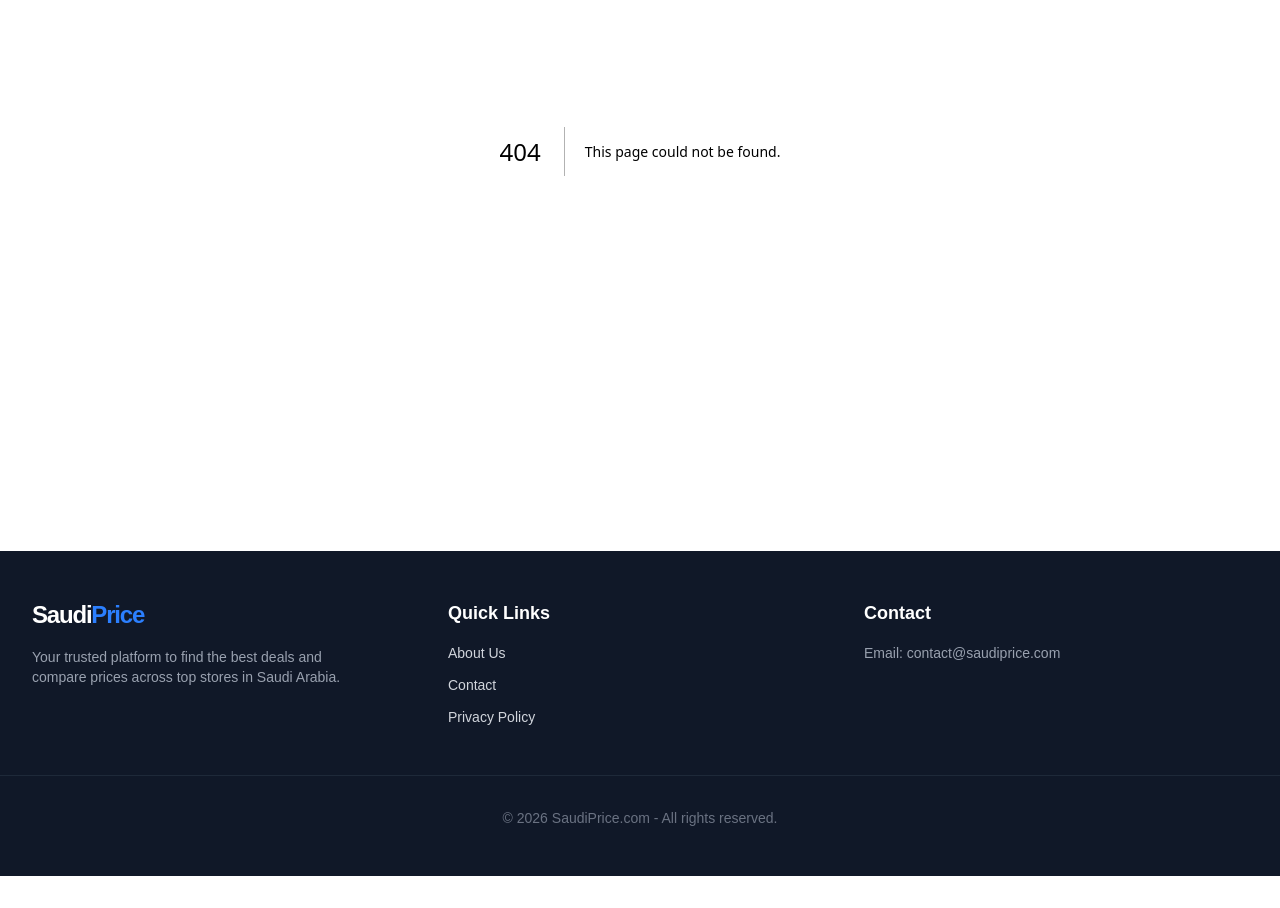
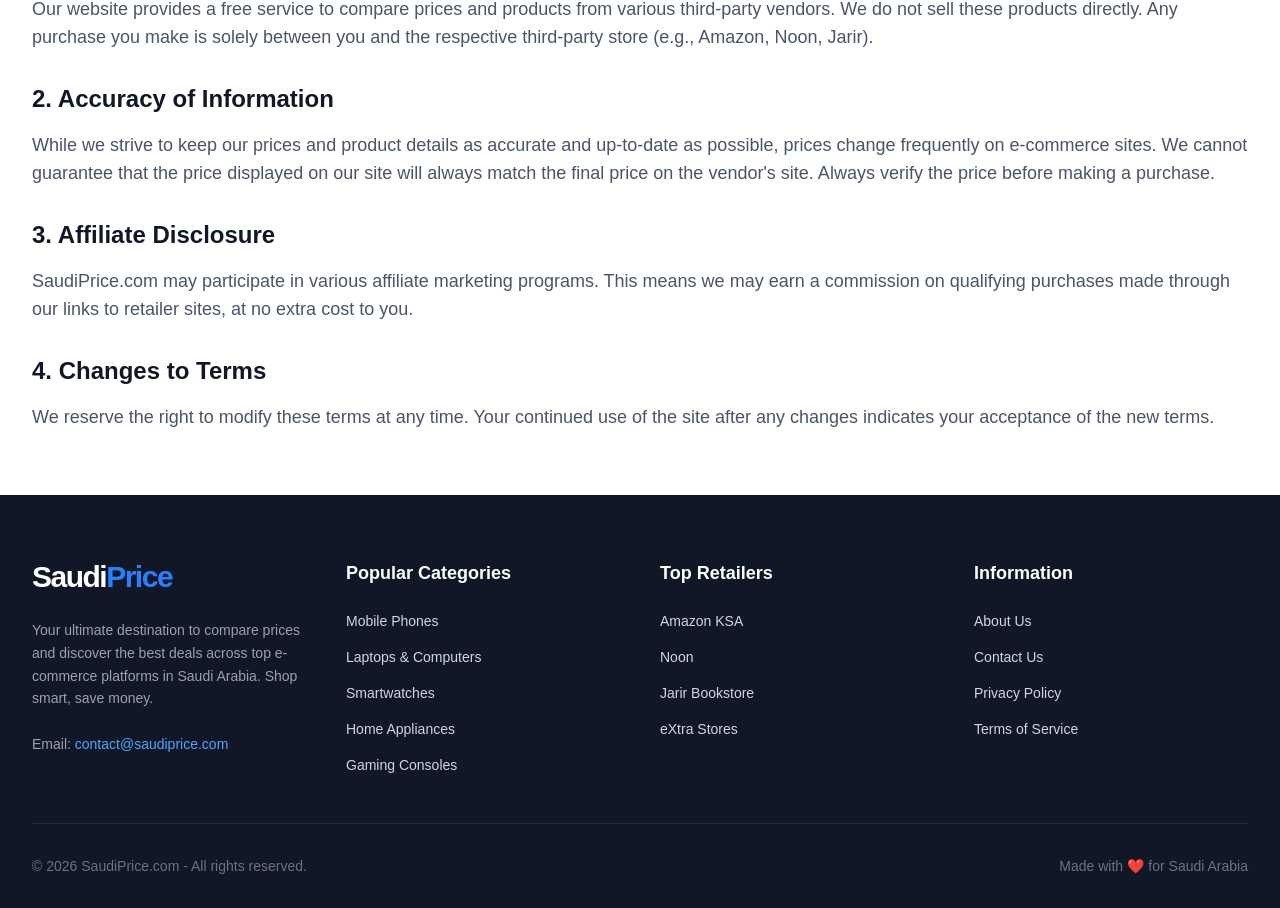
Before and after one commit to DiGiSaudia/saudiprice, a Next.js app: page /terms in a window 1280 px wide. Before the commit this address had no page. Shown: the part 313-1221 px from the top of the page. Before the commit the page ends 1189 px from the top, so only its background shows below. Built offline with nearby package versions, Linux system fonts and the light colour scheme.

Commit message:
Upgraded Footer and added Terms of Service page

```diff
--- a/app/components/Footer.tsx
+++ b/app/components/Footer.tsx
@@ -2,36 +2,64 @@
 
 export default function Footer() {
   return (
-    <footer className="bg-gray-900 text-gray-300 py-12 mt-auto">
-      <div className="max-w-7xl mx-auto px-4 sm:px-6 lg:px-8 grid grid-cols-1 md:grid-cols-3 gap-8">
+    <footer className="bg-gray-900 text-gray-300 pt-16 pb-8 mt-auto">
+      <div className="max-w-7xl mx-auto px-4 sm:px-6 lg:px-8">
+        <div className="grid grid-cols-1 md:grid-cols-2 lg:grid-cols-4 gap-10 mb-12">
 
+          {/* Column 1: Brand Info */}
           <div>
-          <h3 className="text-2xl font-black text-white mb-4 tracking-tighter">
+            <h3 className="text-3xl font-black text-white mb-6 tracking-tighter">
               Saudi<span className="text-blue-500">Price</span>
             </h3>
-          <p className="text-sm text-gray-400 max-w-xs">
-            Your trusted platform to find the best deals and compare prices across top stores in Saudi Arabia.
+            <p className="text-sm text-gray-400 leading-relaxed mb-6">
+              Your ultimate destination to compare prices and discover the best deals across top e-commerce platforms in Saudi Arabia. Shop smart, save money.
+            </p>
+            <p className="text-sm font-medium text-gray-400">
+              Email: <a href="mailto:contact@saudiprice.com" className="text-blue-400 hover:text-blue-300">contact@saudiprice.com</a>
             </p>
           </div>
 
+          {/* Column 2: Popular Categories */}
           <div>
-          <h3 className="text-lg font-bold text-white mb-4">Quick Links</h3>
-          <ul className="space-y-3 text-sm font-medium">
-            <li><Link href="/about" className="hover:text-white transition-colors">About Us</Link></li>
-            <li><Link href="/contact" className="hover:text-white transition-colors">Contact</Link></li>
-            <li><Link href="/privacy" className="hover:text-white transition-colors">Privacy Policy</Link></li>
+            <h3 className="text-lg font-bold text-white mb-6">Popular Categories</h3>
+            <ul className="space-y-4 text-sm font-medium">
+              <li><Link href="/" className="hover:text-white hover:underline transition-all">Mobile Phones</Link></li>
+              <li><Link href="/" className="hover:text-white hover:underline transition-all">Laptops & Computers</Link></li>
+              <li><Link href="/" className="hover:text-white hover:underline transition-all">Smartwatches</Link></li>
+              <li><Link href="/" className="hover:text-white hover:underline transition-all">Home Appliances</Link></li>
+              <li><Link href="/" className="hover:text-white hover:underline transition-all">Gaming Consoles</Link></li>
             </ul>
           </div>
 
+          {/* Column 3: Top Retailers */}
           <div>
-          <h3 className="text-lg font-bold text-white mb-4">Contact</h3>
-          <p className="text-sm text-gray-400 font-medium">Email: contact@saudiprice.com</p>
+            <h3 className="text-lg font-bold text-white mb-6">Top Retailers</h3>
+            <ul className="space-y-4 text-sm font-medium">
+              <li><Link href="/" className="hover:text-white hover:underline transition-all">Amazon KSA</Link></li>
+              <li><Link href="/" className="hover:text-white hover:underline transition-all">Noon</Link></li>
+              <li><Link href="/" className="hover:text-white hover:underline transition-all">Jarir Bookstore</Link></li>
+              <li><Link href="/" className="hover:text-white hover:underline transition-all">eXtra Stores</Link></li>
+            </ul>
+          </div>
+
+          {/* Column 4: Legal & Help */}
+          <div>
+            <h3 className="text-lg font-bold text-white mb-6">Information</h3>
+            <ul className="space-y-4 text-sm font-medium">
+              <li><Link href="/about" className="hover:text-white hover:underline transition-all">About Us</Link></li>
+              <li><Link href="/contact" className="hover:text-white hover:underline transition-all">Contact Us</Link></li>
+              <li><Link href="/privacy" className="hover:text-white hover:underline transition-all">Privacy Policy</Link></li>
+              <li><Link href="/terms" className="hover:text-white hover:underline transition-all">Terms of Service</Link></li>
+            </ul>
           </div>
 
         </div>
 
-      <div className="text-center text-sm font-medium text-gray-500 mt-12 pt-8 border-t border-gray-800">
-        &copy; {new Date().getFullYear()} SaudiPrice.com - All rights reserved.
+        {/* Bottom Copyright */}
+        <div className="text-center text-sm font-medium text-gray-500 pt-8 border-t border-gray-800 flex flex-col md:flex-row justify-between items-center">
+          <p>&copy; {new Date().getFullYear()} SaudiPrice.com - All rights reserved.</p>
+          <p className="mt-2 md:mt-0">Made with ❤️ for Saudi Arabia</p>
+        </div>
       </div>
     </footer>
   );
--- /dev/null
+++ b/app/terms/page.tsx
@@ -0,0 +1,22 @@
+export default function Terms() {
+  return (
+    <div className="max-w-7xl mx-auto px-4 sm:px-6 lg:px-8 py-16">
+      <h1 className="text-4xl font-black text-gray-900 mb-8">Terms of Service</h1>
+      <div className="prose max-w-none text-gray-600 text-lg space-y-6">
+        <p>Welcome to SaudiPrice.com. By accessing or using our website, you agree to comply with and be bound by these Terms of Service.</p>
+
+        <h2 className="text-2xl font-bold text-gray-900 mt-8 mb-4">1. Use of the Site</h2>
+        <p>Our website provides a free service to compare prices and products from various third-party vendors. We do not sell these products directly. Any purchase you make is solely between you and the respective third-party store (e.g., Amazon, Noon, Jarir).</p>
+
+        <h2 className="text-2xl font-bold text-gray-900 mt-8 mb-4">2. Accuracy of Information</h2>
+        <p>While we strive to keep our prices and product details as accurate and up-to-date as possible, prices change frequently on e-commerce sites. We cannot guarantee that the price displayed on our site will always match the final price on the vendor's site. Always verify the price before making a purchase.</p>
+
+        <h2 className="text-2xl font-bold text-gray-900 mt-8 mb-4">3. Affiliate Disclosure</h2>
+        <p>SaudiPrice.com may participate in various affiliate marketing programs. This means we may earn a commission on qualifying purchases made through our links to retailer sites, at no extra cost to you.</p>
+
+        <h2 className="text-2xl font-bold text-gray-900 mt-8 mb-4">4. Changes to Terms</h2>
+        <p>We reserve the right to modify these terms at any time. Your continued use of the site after any changes indicates your acceptance of the new terms.</p>
+      </div>
+    </div>
+  );
+}
```
Lines whose indentation alone changed are shown as unchanged.
